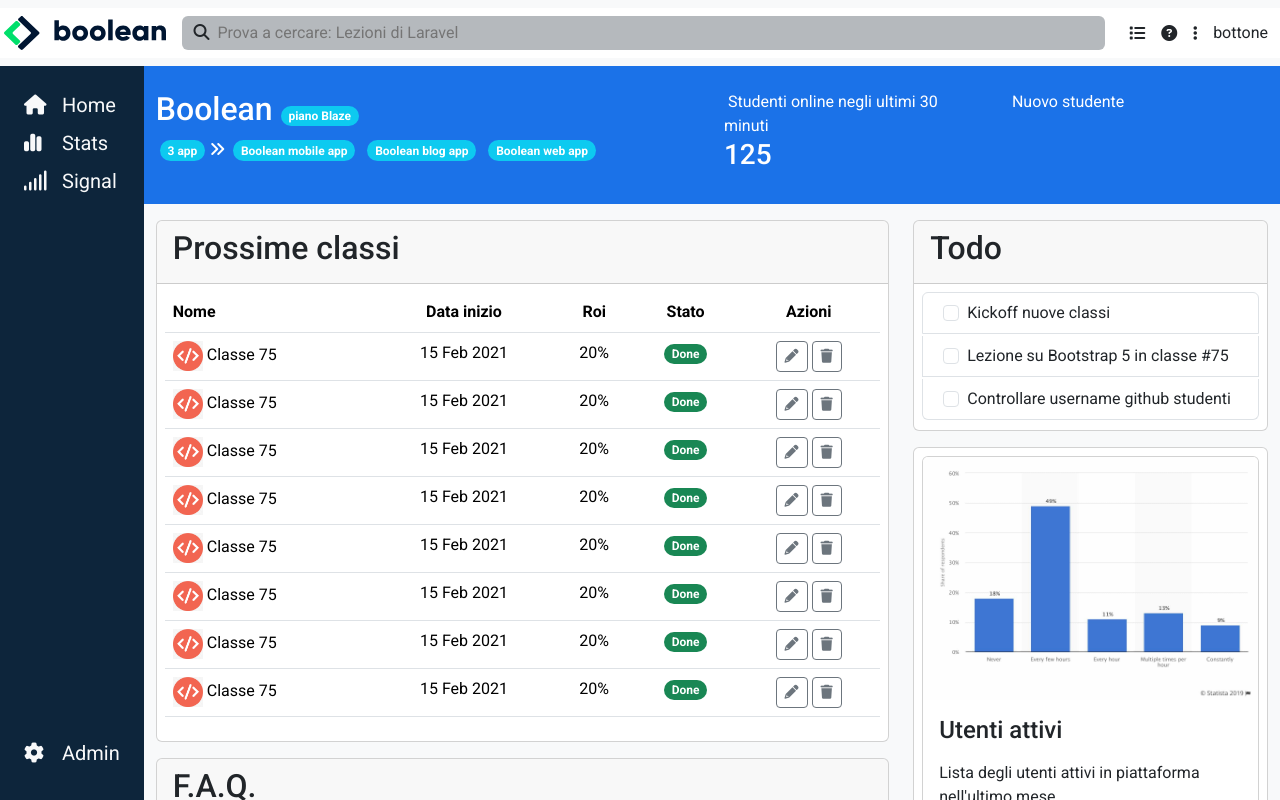
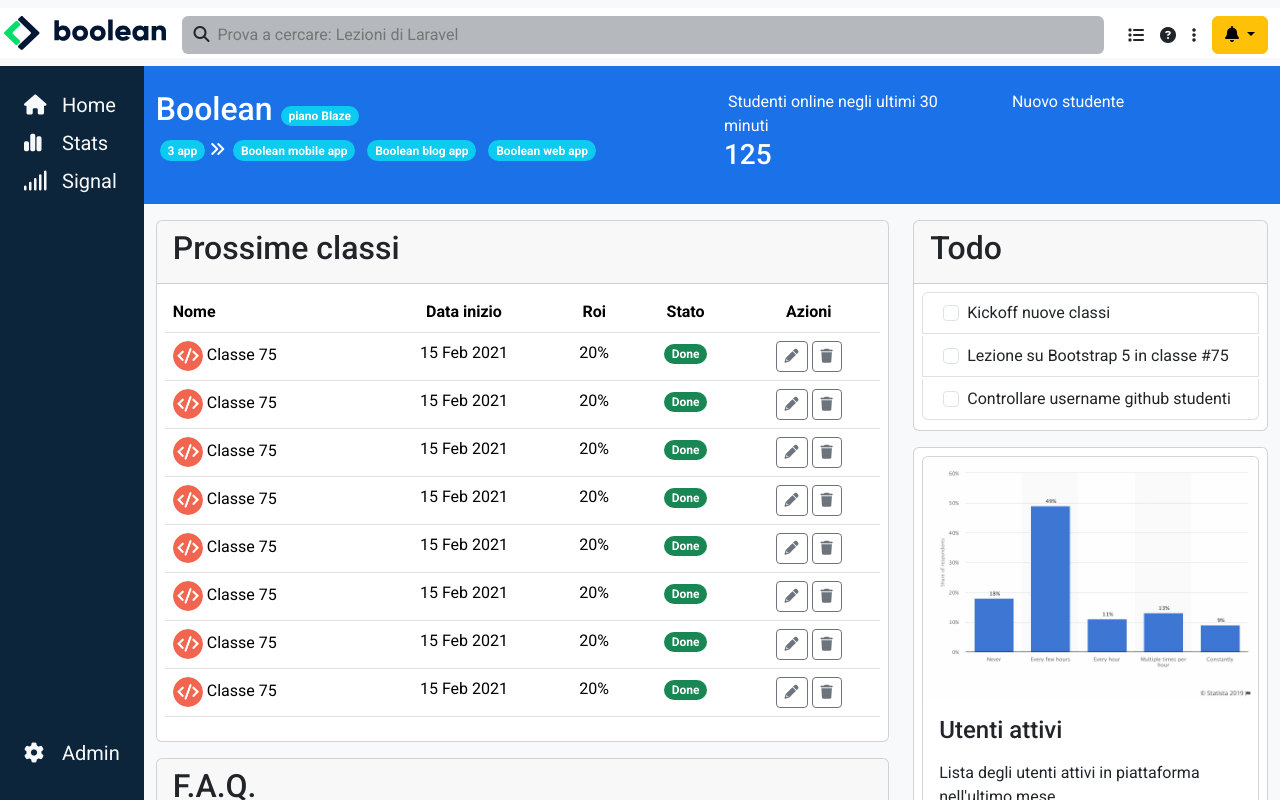
Before and after one commit to LucaBrivio183/html-css-bootstrap-dashboard, a plain HTML site: page index.html in a window 1280 px wide. Drawn offline with nearby package versions, Linux system fonts and the light colour scheme.

Commit message:
feat: dropdown menù (not working)

```diff
--- a/css/style.css
+++ b/css/style.css
@@ -76,4 +76,5 @@ main .card .table img {
     width: 1.875rem;
     height: 1.875rem;
     margin-right: 0.25rem;
+    border-radius: 100%;
 }
--- a/index.html
+++ b/index.html
@@ -39,7 +39,18 @@
                 <li class="px-2 d-none d-lg-flex align-items-center"><i class="fa-solid fa-list"></i></li>
                 <li class="px-2 d-none d-lg-flex align-items-center"><i class="fa-solid fa-circle-question"></i></li>
                 <li class="px-2 d-none d-lg-flex align-items-center"><i class="fa-solid fa-ellipsis-vertical"></i></li>
-                <li class="px-2 d-flex align-items-center">bottone</li>
+                <li class="px-2 d-flex align-items-center">
+                    <div class="dropdown">
+                        <button class="btn btn-warning dropdown-toggle" type="button" data-bs-toggle="dropdown" aria-expanded="false">
+                            <i class="fa-solid fa-bell"></i>
+                        </button>
+                        <ul class="dropdown-menu">
+                          <li><a class="dropdown-item" href="#">Action</a></li>
+                          <li><a class="dropdown-item" href="#">Another action</a></li>
+                          <li><a class="dropdown-item" href="#">Something else here</a></li>
+                        </ul>
+                    </div>
+                </li>
             </ul>
         </nav>
     </header>
```
